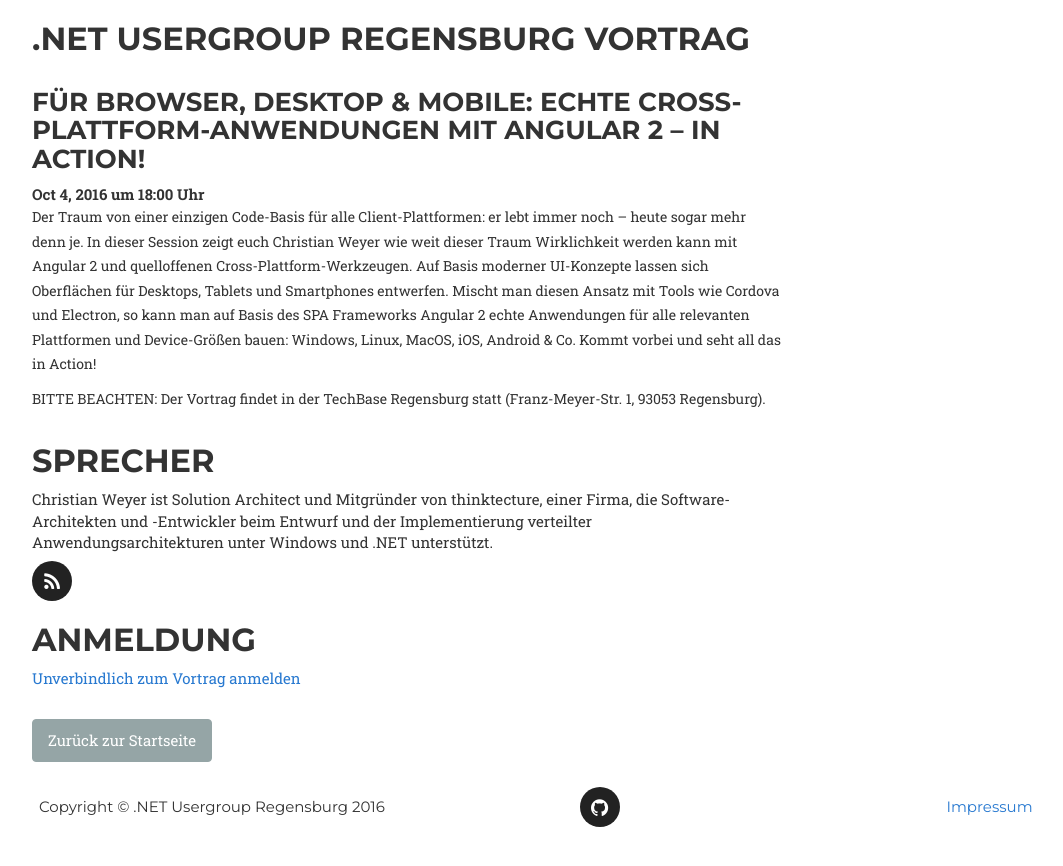
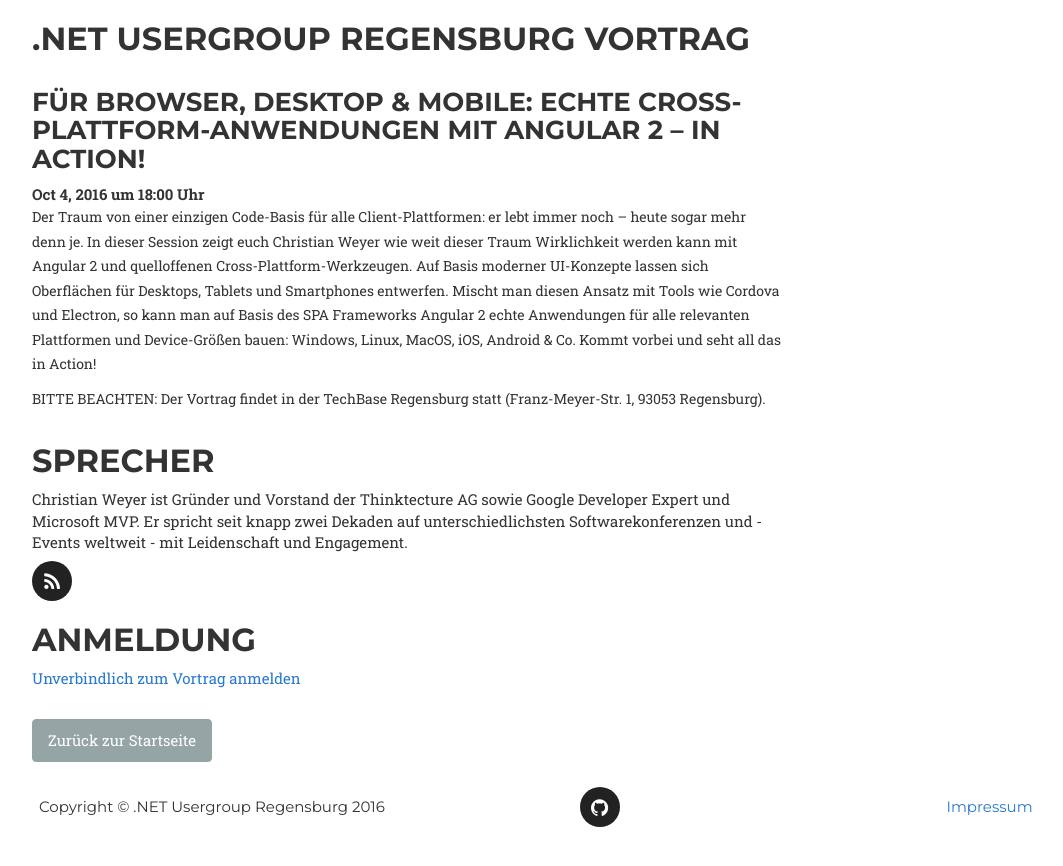
Before and after one commit to DotNetRegensburg/dotnetregensburg.github.io, a Jekyll site: the page built from _posts/2016-10-04-AngularJS2.md, in a window 1280 px wide. Shown: the top 866 px of the page, without its empty margins (38-1101 px from the left). Built offline with Jekyll 4.4.1, drawn with Linux system fonts in a browser that asks for light colours; some web fonts are replaced.

Commit message:
fixed erroneous doodle link for Angular 2 talk, updated speaker description

```diff
--- a/_posts/2016-10-04-AngularJS2.md
+++ b/_posts/2016-10-04-AngularJS2.md
@@ -3,10 +3,10 @@
 date: 2016-10-04 18:00:00
 thumbnail: christianweyer.jpg
 title: "Für Browser, Desktop & Mobile: Echte Cross-Plattform-Anwendungen mit Angular 2 – in Action!"
-doodle: 4qrf33bkvytwq2xvukpi47ze
+doodle: 4qrf33bkvytwq2xv
 speaker:
   name: Christian Weyer
-  description: Christian Weyer ist Solution Architect und Mitgründer von thinktecture, einer Firma, die Software-Architekten und -Entwickler beim Entwurf und der Implementierung verteilter Anwendungsarchitekturen unter Windows und .NET unterstützt.
+  description: Christian Weyer ist Gründer und Vorstand der Thinktecture AG sowie Google Developer Expert und Microsoft MVP. Er spricht seit knapp zwei Dekaden auf unterschiedlichsten Softwarekonferenzen und -Events weltweit - mit Leidenschaft und Engagement.
   social:
     - title: rss
       url: http://weblogs.thinktecture.com/cweyer/
```
